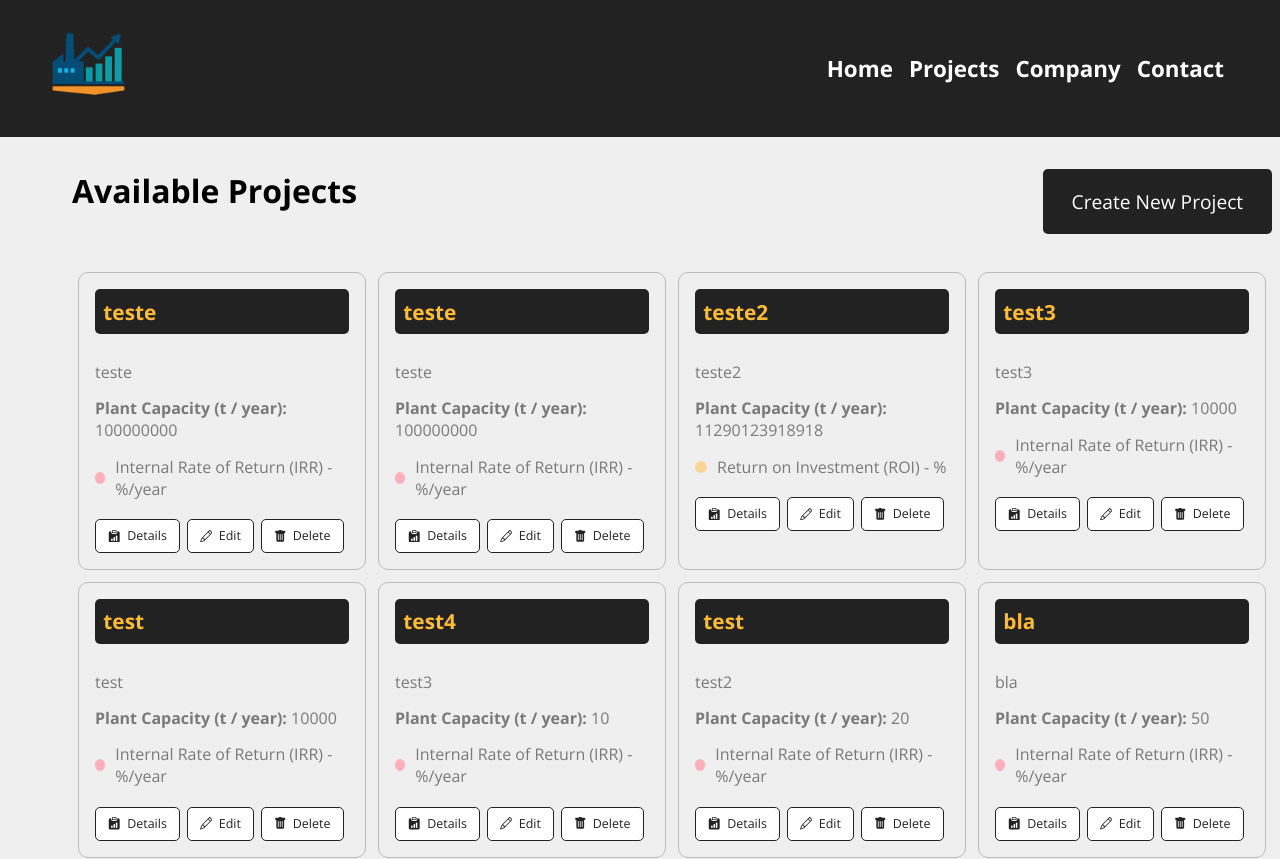
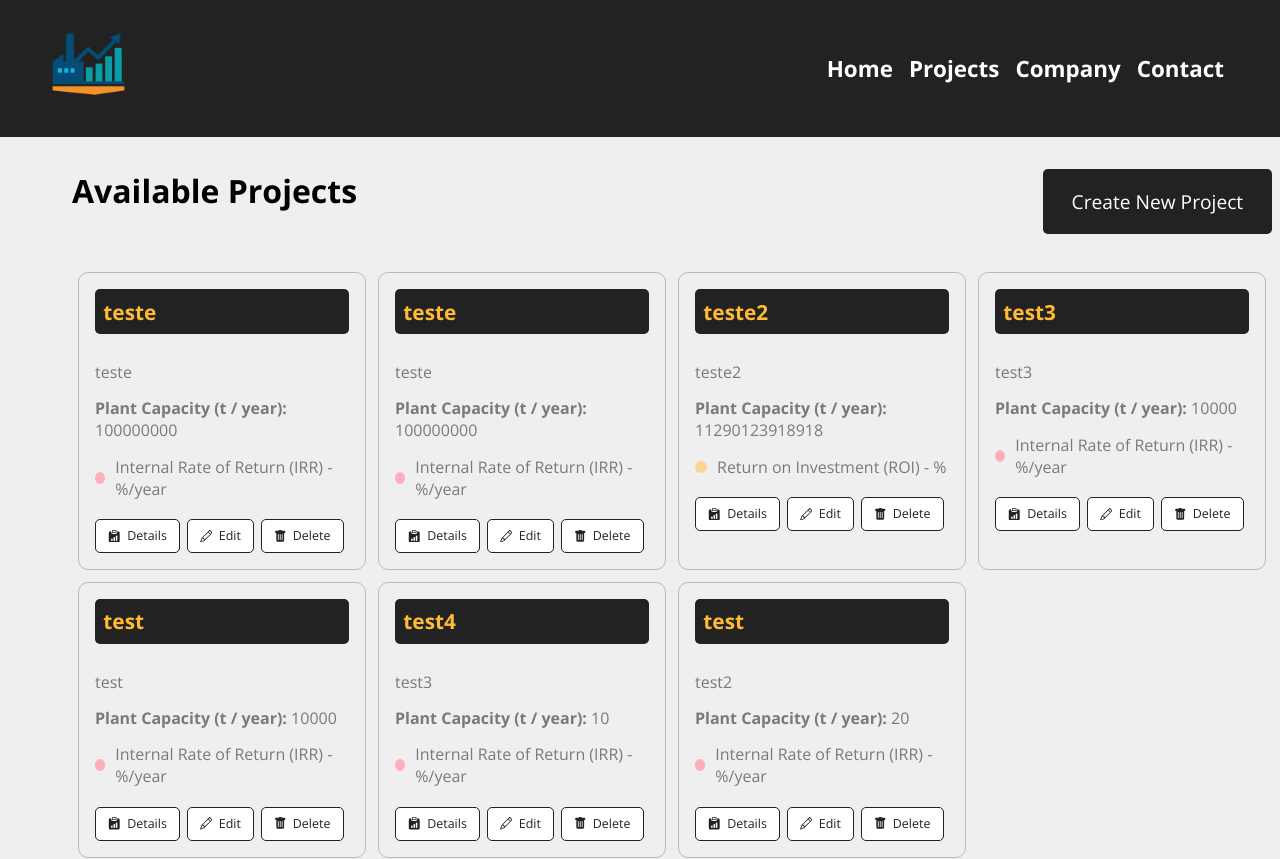
Before and after one commit to IAugustoMZ/tecno-economic-analysis, a React (Create React App) app in the folder chem-costs/: page /availableprojects in a window 1280 px wide. Shown: the top 859 px of the page. Built offline with nearby package versions, Linux system fonts and the light colour scheme; data requests are answered from the project's data file.

Commit message:
✨feature: implements the project delete method

```diff
--- a/chem-costs/db.json
+++ b/chem-costs/db.json
@@ -83,30 +83,6 @@
         "id": "1",
         "name": "Internal Rate of Return (IRR) - %/year"
       }
-    },
-    {
-      "id": "3a24",
-      "project_name": "bla",
-      "project_description": "bla",
-      "plant_capacity": "50",
-      "discount_rate": "15",
-      "project_duration": "20",
-      "primary_kpi": {
-        "id": "1",
-        "name": "Internal Rate of Return (IRR) - %/year"
-      }
-    },
-    {
-      "id": "4677",
-      "project_name": "tes",
-      "project_description": "bla",
-      "plant_capacity": "1",
-      "discount_rate": "1",
-      "project_duration": "1",
-      "primary_kpi": {
-        "id": "1",
-        "name": "Internal Rate of Return (IRR) - %/year"
-      }
     }
   ],
   "primary_kpis": [
--- a/chem-costs/src/components/Project/ProjectCard/ProjectCard.js
+++ b/chem-costs/src/components/Project/ProjectCard/ProjectCard.js
@@ -22,6 +22,14 @@ function ProjectCard({ id, projectName, projectDescription, plantCapacity, prima
         return primaryKPI;
     }
 
+    // Function to handle project deletion
+    const deleteProject = (e) => {
+        e.preventDefault();
+        if (window.confirm('Are you sure you want to delete this project?')) {
+            handleRemove(id);
+        }
+    }
+
     return (
        <div className={styles.project_card}>
             <h4>{projectName}</h4>
@@ -35,7 +43,7 @@ function ProjectCard({ id, projectName, projectDescription, plantCapacity, prima
             <div className={styles.project_card_actions}>
                 <Link to='/'><BsClipboardDataFill/> Details</Link>
                 <Link to='/'><BsPencil/> Edit</Link>
-                <button><BsFillTrashFill/> Delete</button>
+                <button onClick={deleteProject}><BsFillTrashFill/> Delete</button>
             </div>
        </div>
     );
--- a/chem-costs/src/components/pages/AvailableProjects/AvailableProjects.js
+++ b/chem-costs/src/components/pages/AvailableProjects/AvailableProjects.js
@@ -16,6 +16,7 @@ function AvailableProjects() {
 
   const [projects, setProjects] = useState([]);
   const [removeLoading, setRemoveLoading] = useState(false);
+  const [projectMessage, setProjectMessage] = useState('');
 
   // Fetch projects from an API or local storage
   useEffect(() => {
@@ -34,6 +35,20 @@ function AvailableProjects() {
     }, 2000);
   }, []);
 
+  // remove projects from the list
+  function removeProject(id) {
+    fetch(`http://localhost:5000/projects/${id}`, {
+      method: 'DELETE',
+      headers: {
+        'Content-Type': 'application/json',
+      },
+    }).then((response) => response.json())
+      .then(() => {
+        setProjects(projects.filter((project) => project.id !== id));
+        setProjectMessage('Project removed successfully!');
+      }).catch((error) => console.log(error));
+  }
+
   return (
     <div className={styles.project_container}>
       <div className={styles.title_container}>
@@ -41,6 +56,7 @@ function AvailableProjects() {
         <LinkButton to="/newproject" text="Create New Project" />
       </div>
       { message && <Message type="success" text={message} /> }
+      { projectMessage && <Message type="success" text={projectMessage} /> }
       <Container customClass="start">
         {projects.length > 0 && projects.map((project) => (
           <ProjectCard
@@ -50,6 +66,7 @@ function AvailableProjects() {
             primaryKPI={project.primary_kpi.name}
             id={project.id}
             key={project.id}
+            handleRemove={removeProject}
           />
         ))}
         {!removeLoading && <Loading />}
```
